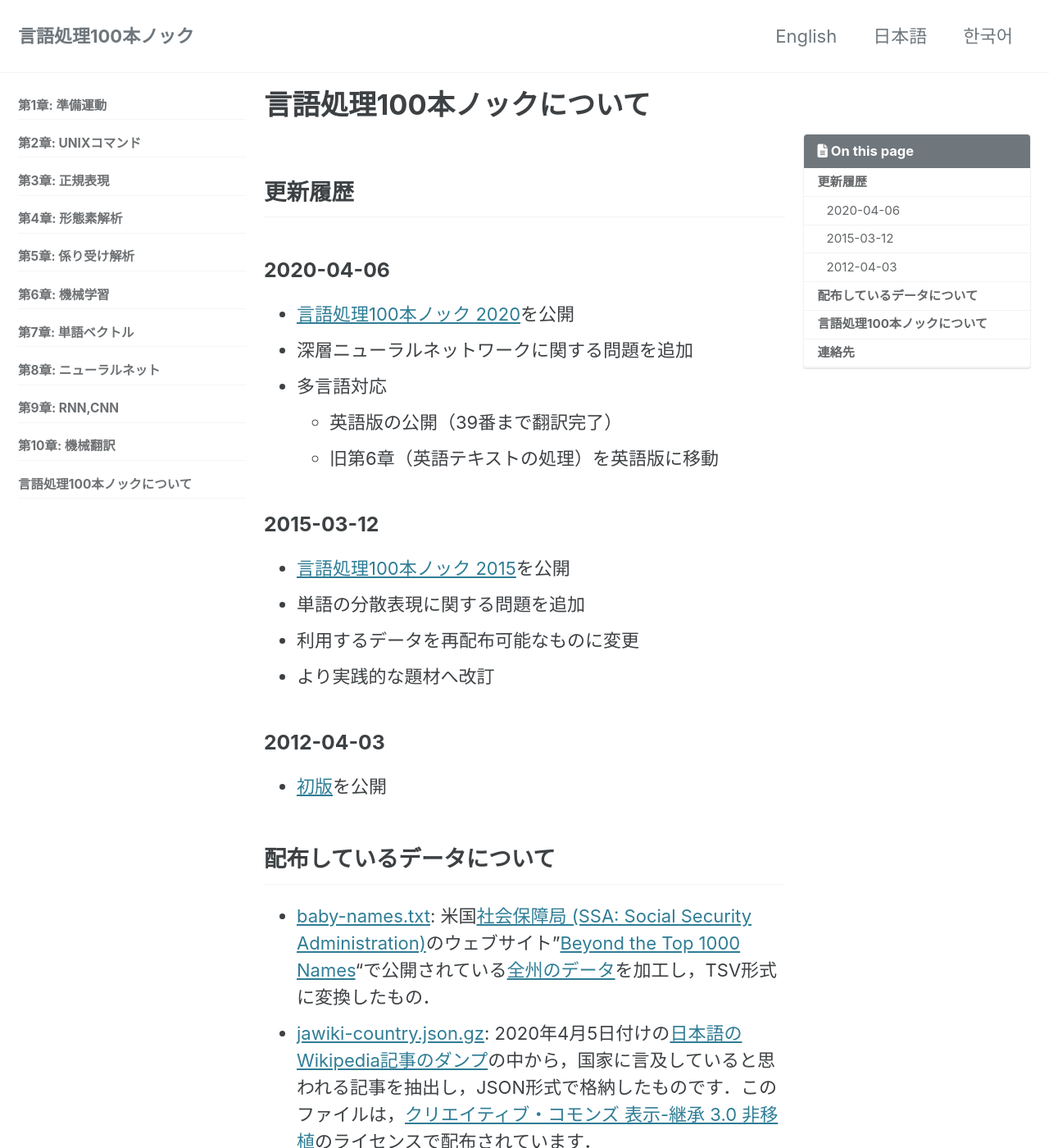
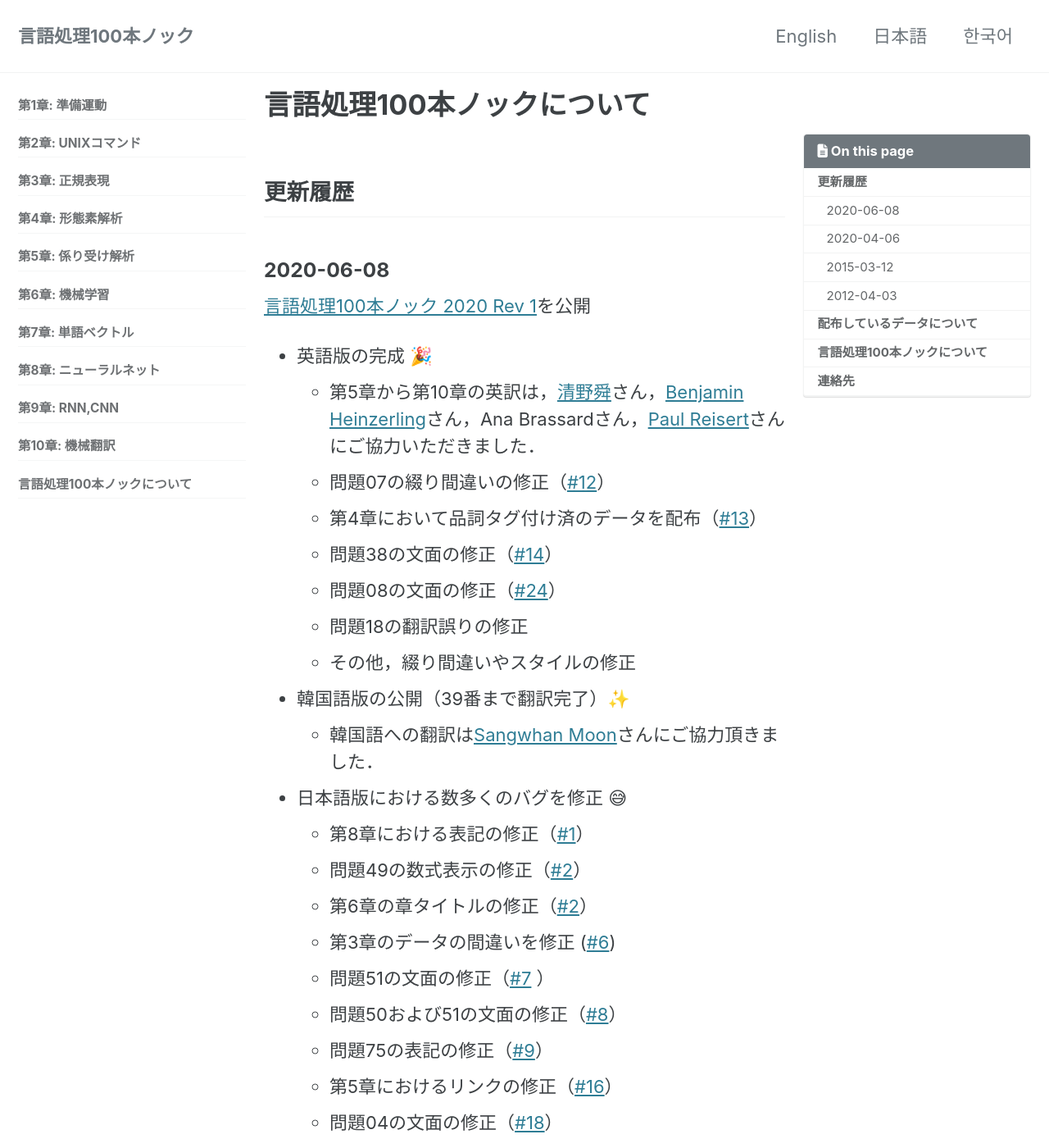
Before and after one commit to nlp100/nlp100.github.io, a Jekyll site: the page built from ja/about.md, in a window 1280 px wide and 1400 px high. Shown: the whole window at 82% size. Built offline with Jekyll 4.4.1, drawn with Linux system fonts in a browser that asks for light colours; cached includes are drawn as plain includes; nearby versions of some CDN libraries; emoji names are drawn with the system emoji font; some of the changed text lies outside the part shown.

```diff
--- a/Gemfile
+++ b/Gemfile
@@ -1,2 +1,3 @@
 source "https://rubygems.org"
 gemspec
+gem 'jemoji'
--- a/_config.yml
+++ b/_config.yml
@@ -223,6 +223,7 @@ plugins:
   - jekyll-sitemap
   - jekyll-gist
   - jekyll-include-cache
+  - jemoji
 
 # mimic GitHub Pages with --safe
 whitelist:
@@ -230,6 +231,7 @@ whitelist:
   - jekyll-sitemap
   - jekyll-gist
   - jekyll-include-cache
+  - jemoji
 
 
 # Archives
--- a/ja/about.md
+++ b/ja/about.md
@@ -1,6 +1,6 @@
 ---
 title: "言語処理100本ノックについて"
-date: 2020-04-07 08:53:53 +0900
+date: 2020-06-07 10:32:21 +0900
 layout: single
 toc: true
 lang: ja
@@ -9,34 +9,68 @@ sidebar: {nav: "sidebar_ja"}
 
 ## 更新履歴
 
+### 2020-06-08
+[言語処理100本ノック 2020 Rev 1](http://nlp100.github.io/)を公開
+
++ 英語版の完成 :tada:
+  + 第5章から第10章の英訳は，[清野舜](https://butsugiri.github.io/)さん，[Benjamin Heinzerling](https://bheinzerling.github.io/)さん，Ana Brassardさん，[Paul Reisert](http://www.cl.ecei.tohoku.ac.jp/~preisert/)さんにご協力いただきました．
+  + 問題07の綴り間違いの修正（[#12](https://github.com/nlp100/nlp100.github.io/pull/12)）
+  + 第4章において品詞タグ付け済のデータを配布（[#13](https://github.com/nlp100/nlp100.github.io/issues/13)）
+  + 問題38の文面の修正（[#14](https://github.com/nlp100/nlp100.github.io/issues/14)）
+  + 問題08の文面の修正（[#24](https://github.com/nlp100/nlp100.github.io/pull/24)）
+  + 問題18の翻訳誤りの修正
+  + その他，綴り間違いやスタイルの修正
++ 韓国語版の公開（39番まで翻訳完了）:sparkles:
+  + 韓国語への翻訳は[Sangwhan Moon](https://sangwhan.com/)さんにご協力頂きました．
++ 日本語版における数多くのバグを修正 :sweat_smile:
+  + 第8章における表記の修正（[#1](https://github.com/nlp100/nlp100.github.io/pull/1)）
+  + 問題49の数式表示の修正（[#2](https://github.com/nlp100/nlp100.github.io/pull/2)）
+  + 第6章の章タイトルの修正（[#2](https://github.com/nlp100/nlp100.github.io/pull/2)）
+  + 第3章のデータの間違いを修正 ([#6](https://github.com/nlp100/nlp100.github.io/issues/6))
+  + 問題51の文面の修正（[#7](https://github.com/nlp100/nlp100.github.io/issues/7) ）
+  + 問題50および51の文面の修正（[#8](https://github.com/nlp100/nlp100.github.io/pull/8)）
+  + 問題75の表記の修正（[#9](https://github.com/nlp100/nlp100.github.io/pull/9)）
+  + 第5章におけるリンクの修正（[#16](https://github.com/nlp100/nlp100.github.io/pull/16)）
+  + 問題04の文面の修正（[#18](https://github.com/nlp100/nlp100.github.io/pull/18)）
+  + 第5章の係り受け解析の誤りに対処するため，用いるテキストを変更（[#19](https://github.com/nlp100/nlp100.github.io/issues/19)）
+  + 問題69の文面の修正（[#21](https://github.com/nlp100/nlp100.github.io/issues/21)）
+  + 問題71の文面の修正（[#22](https://github.com/nlp100/nlp100.github.io/issues/22)）
+
+[Issues](https://github.com/nlp100/nlp100.github.io/issues)を報告して頂いた皆様，および[Pull Requests](https://github.com/nlp100/nlp100.github.io/pulls)を送って頂いた皆様に感謝申し上げます．:pray:
+
 ### 2020-04-06
-+ [言語処理100本ノック 2020](http://nlp100.github.io/)を公開
+[言語処理100本ノック 2020](http://nlp100.github.io/)を公開
 + 深層ニューラルネットワークに関する問題を追加
 + 多言語対応
   + 英語版の公開（39番まで翻訳完了）
   + 旧第6章（英語テキストの処理）を英語版に移動
 
 ### 2015-03-12
-+ [言語処理100本ノック 2015](http://www.cl.ecei.tohoku.ac.jp/nlp100/)を公開
+[言語処理100本ノック 2015](http://www.cl.ecei.tohoku.ac.jp/nlp100/)を公開
 + 単語の分散表現に関する問題を追加
 + 利用するデータを再配布可能なものに変更
 + より実践的な題材へ改訂
 
 ### 2012-04-03
-+ [初版](http://www.cl.ecei.tohoku.ac.jp/index.php?NLP%20100%20Drill%20Exercises)を公開
+[初版](http://www.cl.ecei.tohoku.ac.jp/index.php?NLP%20100%20Drill%20Exercises)を公開
 
 ## 配布しているデータについて
 
-+ [baby-names.txt](/data/baby-names.txt): 米国[社会保障局 (SSA: Social Security Administration)](http://www.ssa.gov/)のウェブサイト"[Beyond the Top 1000 Names](https://www.ssa.gov/oact/babynames/limits.html)"で公開されている[全州のデータ](https://www.ssa.gov/oact/babynames/names.zip)を加工し，TSV形式に変換したもの．
++ [popular-names.txt](/data/popular-names.txt): 米国[社会保障局 (SSA: Social Security Administration)](http://www.ssa.gov/)のウェブサイト"[Beyond the Top 1000 Names](https://www.ssa.gov/oact/babynames/limits.html)"で公開されている[全州のデータ](https://www.ssa.gov/oact/babynames/names.zip)を加工し，TSV形式に変換したものです．
 + [jawiki-country.json.gz](/data/jawiki-country.json.gz): 2020年4月5日付けの[日本語のWikipedia記事のダンプ](http://dumps.wikimedia.org/jawiki/latest/jawiki-latest-pages-articles.xml.bz2)の中から，国家に言及していると思われる記事を抽出し，JSON形式で格納したものです．このファイルは，[クリエイティブ・コモンズ 表示-継承 3.0 非移植](http://creativecommons.org/licenses/by-sa/3.0/legalcode)のライセンスで配布されています．
 + [neko.txt](/data/neko.txt): [青空文庫](http://www.aozora.gr.jp/)で公開されている夏目漱石の長編小説『吾輩は猫である』をテキストファイルに整形したものです．
++ [ai.ja.zip](/data/ai.ja.zip): [日本語Wikipedia](https://ja.wikipedia.org/)の「[人工知能](https://ja.wikipedia.org/wiki/%E4%BA%BA%E5%B7%A5%E7%9F%A5%E8%83%BD)」に関する記事から，テキスト部分を取り出したファイルを収録しています．このファイルは，[クリエイティブ・コモンズ 表示-継承 3.0 非移植](http://creativecommons.org/licenses/by-sa/3.0/legalcode)のライセンスで配布されています．
 
 ## 言語処理100本ノックについて
 
++ 言語処理100本ノックの問題は，東京工業大学の[岡崎直観](https://www.nlp.c.titech.ac.jp/)により制作・保守されています．
++ 2020年版の制作に際して，東北大学[乾・鈴木研究室](https://www.nlp.ecei.tohoku.ac.jp/)の[清野舜](https://butsugiri.github.io/)さんに問題の構想と校閲，[横井祥](http://www.cl.ecei.tohoku.ac.jp/~yokoi/)さんと[高橋諒](https://reiyw.com/)さんに問題の構想について，協力して頂きました．
++ 2020年版は，[清野舜](https://butsugiri.github.io/)さん，[Benjamin Heinzerling](https://bheinzerling.github.io/)さん，Ana Brassardさん，[Paul Reisert](http://www.cl.ecei.tohoku.ac.jp/~preisert/)さん，[岡崎直観](https://www.nlp.c.titech.ac.jp/)によって英訳されました．
++ 2020年版は，[Sangwhan Moon](https://sangwhan.com/)さんによって韓国語に翻訳されました．
 + 言語処理100本ノックは，2011-2012年ごろに岡崎直観によって初版が作成され，東北大学の[乾・岡崎研究室（当時）](http://www.cl.ecei.tohoku.ac.jp/)（現在は[乾・鈴木研究室](https://www.nlp.ecei.tohoku.ac.jp/)）の新人研修の一つであるプログラミング基礎勉強会で使われてきました
 + 言語処理研究を目指す学生が100問のプログラミング課題を解くという方式は，もともと[名古屋大学の佐藤理史先生](https://sites.google.com/site/sslabnagoya/)の研究室で行われていたものです
 + 「100本ノック」という名前は，乾・岡崎研究室に在籍していた杉浦純さんが付けました
-+ 2020年版の問題の改定に際して，東北大学乾・鈴木研究室の[清野舜](https://butsugiri.github.io/)さんに問題の構想と校閲，[横井祥](http://www.cl.ecei.tohoku.ac.jp/~yokoi/)さんと[高橋諒](https://reiyw.com/)さんに問題の構想に関して協力して頂きました
+
 
 ## 連絡先
 
```
